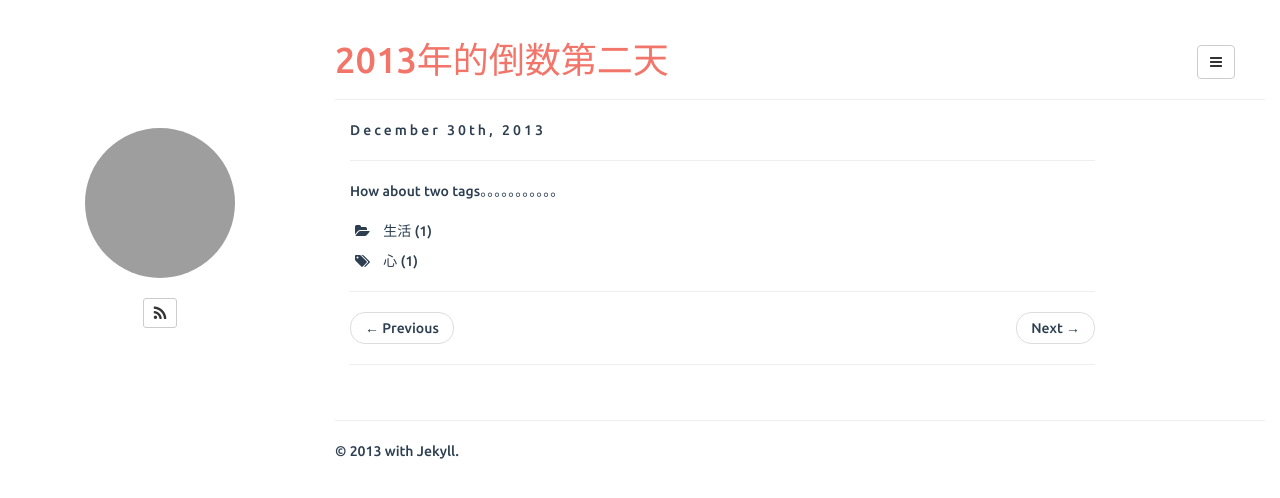
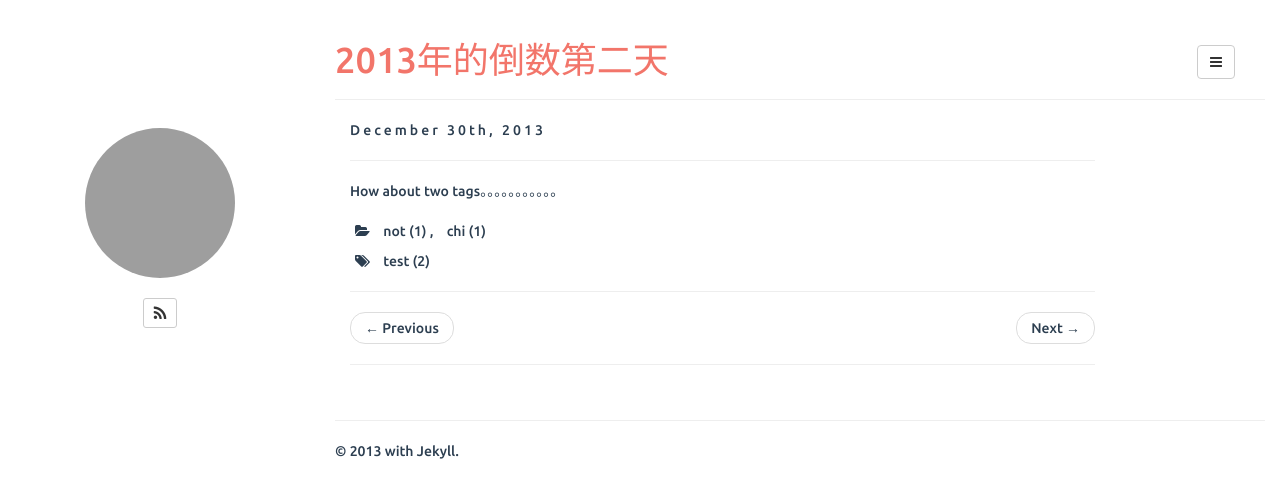
Before and after one commit to jane110511/jane110511.github.io, a Jekyll site: the page built from _posts/2013-12-30-last-second-day-of-2012.md, in a window 1280 px wide. Shown: the top 498 px of the page. Built offline with Jekyll 4.4.1, drawn with Linux system fonts in a browser that asks for light colours; grey boxes are pictures that could not be loaded.

Commit message:
Update 2013-12-30-last-second-day-of-2012.md

```diff
--- a/_posts/2013-12-30-last-second-day-of-2012.md
+++ b/_posts/2013-12-30-last-second-day-of-2012.md
@@ -1,8 +1,8 @@
 ---
 layout: post
 title: 2013年的倒数第二天
-categories: 生活
-tag: 心
+categories: not chi
+tag: test
 ---
 
 ***************************
```
